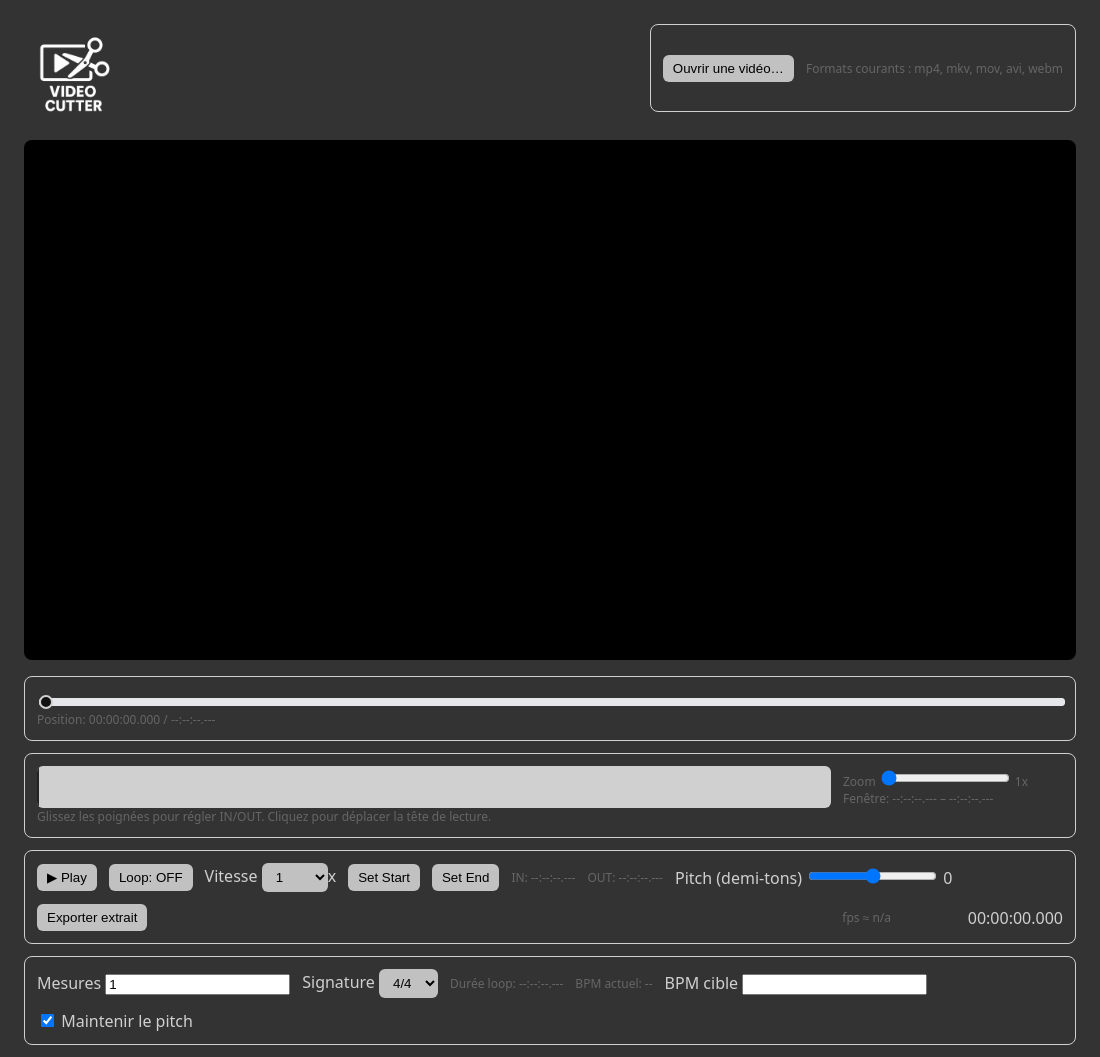
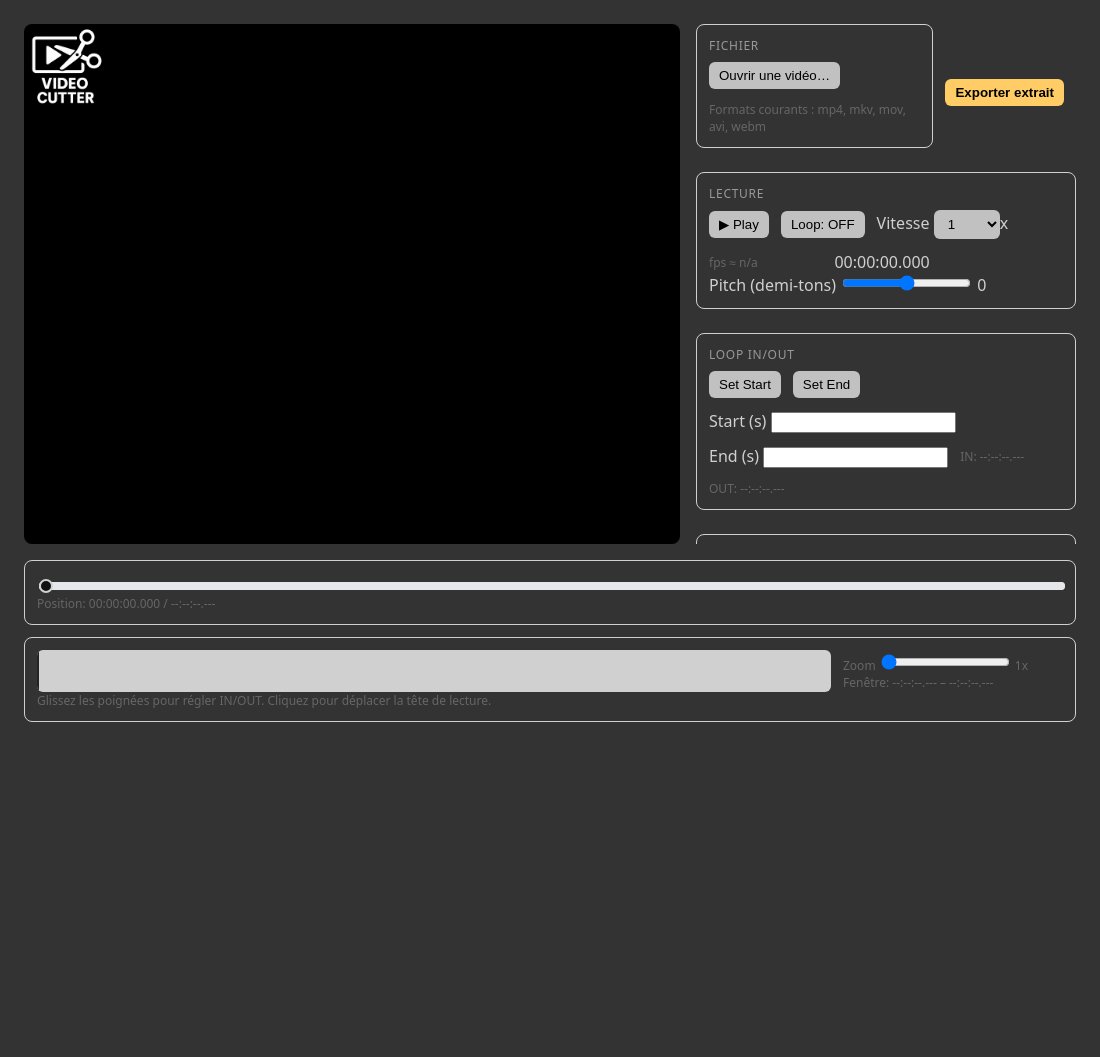
Before and after one commit to pascal-lacroix-pro/VIDEO-CUTTER, an Electron app: page renderer/index.html in a window 1100 px wide. After the commit the page ends 808 px from the top, so only its background shows below. Drawn offline with Linux system fonts and the light colour scheme.

Commit message:
Version 1.0.3

```diff
--- a/renderer/app.js
+++ b/renderer/app.js
@@ -18,6 +18,8 @@ document.addEventListener("DOMContentLoaded", () => {
   let endPoint = null;
   const startDisp = $("#startDisplay");
   const endDisp = $("#endDisplay");
+  const startInput = $("#startInput");
+  const endInput = $("#endInput");
 
   const exportBtn = $("#exportClip");
   const exportStatus = $("#exportStatus");
@@ -106,6 +108,16 @@ document.addEventListener("DOMContentLoaded", () => {
     const beats = getBeatsPerBar();
     const bpm = (bars * beats * 60) / dur;
     if (bpmComputedEl) bpmComputedEl.textContent = bpm.toFixed(2);
+  }
+
+  function updateStartEndInputs() {
+    if (startInput) {
+      startInput.value =
+        startPoint == null ? "" : startPoint.toFixed(3).toString();
+    }
+    if (endInput) {
+      endInput.value = endPoint == null ? "" : endPoint.toFixed(3).toString();
+    }
   }
 
   barsInput?.addEventListener("input", () => {
@@ -281,6 +293,13 @@ document.addEventListener("DOMContentLoaded", () => {
     }
   }
 
+  function pausePlayback() {
+    video.pause();
+    if (previewAudio && !previewAudio.paused) {
+      previewAudio.pause();
+    }
+  }
+
   function xToTime(clientX) {
     if (!timeline) return null;
     const win = getTimelineWindow();
@@ -297,20 +316,14 @@ document.addEventListener("DOMContentLoaded", () => {
 
   tlStartHandle?.addEventListener("pointerdown", (e) => {
     dragMode = "start";
-    video.pause();
-    if (previewAudio && !previewAudio.paused) {
-      previewAudio.pause();
-    }
+    pausePlayback();
     timeline?.setPointerCapture(e.pointerId);
     e.preventDefault();
   });
 
   tlEndHandle?.addEventListener("pointerdown", (e) => {
     dragMode = "end";
-    video.pause();
-    if (previewAudio && !previewAudio.paused) {
-      previewAudio.pause();
-    }
+    pausePlayback();
     timeline?.setPointerCapture(e.pointerId);
     e.preventDefault();
   });
@@ -321,17 +334,20 @@ document.addEventListener("DOMContentLoaded", () => {
     if (t == null) return;
     dragMode = "range";
     dragOffset = t - startPoint;
-    video.pause();
-    if (previewAudio && !previewAudio.paused) {
-      previewAudio.pause();
-    }
+    pausePlayback();
     timeline?.setPointerCapture(e.pointerId);
     e.preventDefault();
   });
 
   timeline?.addEventListener("pointerdown", (e) => {
-    if (e.target === tlStartHandle || e.target === tlEndHandle) return;
-    if (e.target === tlRange) return;
+    if (
+      e.target === tlStartHandle ||
+      e.target === tlEndHandle ||
+      e.target === tlRange
+    ) {
+      pausePlayback();
+      return;
+    }
     const t = xToTime(e.clientX);
     if (t == null) return;
     video.currentTime = t;
@@ -340,6 +356,7 @@ document.addEventListener("DOMContentLoaded", () => {
 
   timeline?.addEventListener("pointermove", (e) => {
     if (!dragMode) return;
+    pausePlayback();
     const t = xToTime(e.clientX);
     if (t == null) return;
 
@@ -369,6 +386,7 @@ document.addEventListener("DOMContentLoaded", () => {
       endDisp.textContent = formatTime(endPoint);
       video.currentTime = clamp(t, startPoint, endPoint);
     }
+    updateStartEndInputs();
     updateSeekbarBackground();
     updateBpmDisplay();
     updateTimeline();
@@ -431,6 +449,7 @@ document.addEventListener("DOMContentLoaded", () => {
       endPoint = null;
       endDisp.textContent = "--:--:--.---";
     }
+    updateStartEndInputs();
     updateSeekbarBackground();
     updateBpmDisplay();
     updateTimeline();
@@ -448,6 +467,7 @@ document.addEventListener("DOMContentLoaded", () => {
     }
     endPoint = cur;
     endDisp.textContent = formatTime(endPoint);
+    updateStartEndInputs();
     updateSeekbarBackground();
     updateBpmDisplay();
     updateTimeline();
@@ -499,6 +519,7 @@ document.addEventListener("DOMContentLoaded", () => {
     video.playbackRate = Number(rateSel.value) || 1;
     measured = false;
     fpsEl.textContent = "fps ≈ n/a";
+    updateStartEndInputs();
     updateBpmDisplay();
     updateTimeline();
     // Petite lecture automatique pour initialiser l’affichage si souhaité
@@ -516,15 +537,15 @@ document.addEventListener("DOMContentLoaded", () => {
     else video.pause();
   });
   updatePlayToggle();
-  $("#back05").addEventListener("click", () => nudge(-0.5));
-  $("#fwd05").addEventListener("click", () => nudge(+0.5));
+  $("#back05")?.addEventListener("click", () => nudge(-0.5));
+  $("#fwd05")?.addEventListener("click", () => nudge(+0.5));
   rateSel.addEventListener(
     "change",
     (e) => (video.playbackRate = Number(e.target.value) || 1)
   );
 
-  $("#prevFrame").addEventListener("click", () => stepFrame(-1));
-  $("#nextFrame").addEventListener("click", () => stepFrame(+1));
+  $("#prevFrame")?.addEventListener("click", () => stepFrame(-1));
+  $("#nextFrame")?.addEventListener("click", () => stepFrame(+1));
 
   // --- Affichage timecode
   video.addEventListener("timeupdate", updateTime);
@@ -618,14 +639,41 @@ document.addEventListener("DOMContentLoaded", () => {
     return `${hh}:${mm}:${ss}.${mss}`;
   }
 
+  function applyStartFromInput() {
+    const v = Number(startInput?.value);
+    if (!Number.isFinite(v)) return;
+    const max = endPoint != null ? endPoint - EPS : video.duration || Infinity;
+    startPoint = clamp(v, 0, max);
+    startDisp.textContent = formatTime(startPoint);
+    if (endPoint != null && endPoint <= startPoint) {
+      endPoint = null;
+      endDisp.textContent = "--:--:--.---";
+    }
+    updateStartEndInputs();
+    updateSeekbarBackground();
+    updateBpmDisplay();
+    updateTimeline();
+    schedulePreviewRender();
+  }
+
+  function applyEndFromInput() {
+    if (startPoint == null) {
+      alert("Veuillez d’abord définir un point de départ (Start).");
+      return;
+    }
+    const v = Number(endInput?.value);
+    if (!Number.isFinite(v)) return;
+    endPoint = clamp(v, startPoint + EPS, video.duration || Infinity);
+    endDisp.textContent = formatTime(endPoint);
+    updateStartEndInputs();
+    updateSeekbarBackground();
+    updateBpmDisplay();
+    updateTimeline();
+    schedulePreviewRender();
+  }
+
   // --- Raccourcis clavier
   window.addEventListener("keydown", (e) => {
-    // éviter les conflits si un input est focus
-    if (
-      ["INPUT", "TEXTAREA", "SELECT"].includes(document.activeElement?.tagName)
-    )
-      return;
-
     switch (e.key) {
       case " ": // Espace
         e.preventDefault();
@@ -634,12 +682,14 @@ document.addEventListener("DOMContentLoaded", () => {
         break;
       case "ArrowLeft":
         e.preventDefault();
-        if (video.paused) stepFrame(-1);
+        if (e.shiftKey) stepFrame(-10);
+        else if (video.paused) stepFrame(-1);
         else nudge(-0.5);
         break;
       case "ArrowRight":
         e.preventDefault();
-        if (video.paused) stepFrame(+1);
+        if (e.shiftKey) stepFrame(+10);
+        else if (video.paused) stepFrame(+1);
         else nudge(+0.5);
         break;
       case ",":
@@ -724,4 +774,7 @@ document.addEventListener("DOMContentLoaded", () => {
   seek.addEventListener("pointerup", endScrub);
   seek.addEventListener("pointercancel", endScrub);
   seek.addEventListener("pointerleave", () => isScrubbing && endScrub());
+
+  startInput?.addEventListener("change", applyStartFromInput);
+  endInput?.addEventListener("change", applyEndFromInput);
 });
--- a/renderer/index.html
+++ b/renderer/index.html
@@ -25,11 +25,8 @@
         padding: 16px;
         background: #333;
         color: #d0d0d0;
-        display: flex;
-        flex-direction: column;
-        gap: 16px;
         height: 100vh; /* plein écran */
-        min-height: 0; /* clé: permet au centre de rétrécir */
+        min-height: 0;
         /* overflow: hidden; évite scroll parasite si la vidéo déborde */
       }
 
@@ -51,26 +48,64 @@
         margin-bottom: 12px;
       }
 
-      /* Header & footer prennent juste leur place, pas plus */
-      .header,
-      .footer {
-        flex: 0 0 auto;
+      .section-title {
+        font-size: 12px;
+        color: #999;
+        text-transform: uppercase;
+        letter-spacing: 0.06em;
+        margin-bottom: 8px;
       }
 
-      .header {
-        display: flex;
-        justify-content: space-between;
+      .cta {
+        background: #ffcc66;
+        color: #000;
+        font-weight: 600;
       }
 
-      /* ===== Vidéo: grandit au maximum, ne chevauche pas la footer ===== */
-      .main {
-        flex-grow: 1;
-        max-height: 65vh;
+      .layout {
+        display: grid;
+        grid-template-columns: 1.3fr 380px;
+        grid-template-rows: 65vh auto;
+        gap: 16px;
+        height: calc(100vh - 32px);
+        min-height: 0;
+        align-items: start;
+      }
+
+      .logo-block {
+        position: fixed;
+        top: 1em;
+        left: 1em;
+        z-index: 20;
+      }
+
+      .video-wrap {
+        grid-column: 1;
+        grid-row: 1;
+        min-width: 0;
+      }
+
+      .right {
+        grid-column: 2;
+        grid-row: 1;
+        max-width: 420px;
+        min-width: 320px;
+        display: flex;
+        flex-direction: column;
+        gap: 12px;
+        height: 65vh; /* aligné sur la fenêtre vidéo */
+        overflow: auto;
+      }
+
+      .bottom {
+        grid-column: 1 / -1;
+        grid-row: 2;
+        width: 100%;
       }
 
       #video {
         width: 100%;
-        height: 100%; /* remplit la zone centrale de la page */
+        height: 65vh;
         object-fit: contain; /* bandes noires si nécessaire, pas d’étirement */
         background: #000;
         border-radius: 8px;
@@ -202,24 +237,126 @@
     </style>
   </head>
   <body>
-    <header class="header">
+    <div class="logo-block">
       <h1>
         <img src="./logo.png" alt="" id="logo" />
       </h1>
+    </div>
 
-      <!-- Ouvrir un fichier vidéo via le dialog Electron -->
-      <div class="box row">
-        <button id="openFile">Ouvrir une vidéo…</button>
-        <span class="small">Formats courants : mp4, mkv, mov, avi, webm</span>
+    <div class="layout">
+      <div class="video-wrap">
+        <!-- Lecteur vidéo -->
+        <video id="video" preload="metadata" playsinline></video>
       </div>
-    </header>
 
-    <main class="main">
-      <!-- Lecteur vidéo -->
-      <video id="video" preload="metadata" playsinline></video>
-    </main>
+      <div class="right">
+        <div class="row">
+          <div class="box grow">
+            <div class="section-title">Fichier</div>
+            <div class="row">
+              <button id="openFile">Ouvrir une vidéo…</button>
+              <span class="small"
+                >Formats courants : mp4, mkv, mov, avi, webm</span
+              >
+            </div>
+          </div>
+          <button id="exportClip" class="cta">Exporter extrait</button>
+          <span id="exportStatus" class="small"></span>
+        </div>
 
-    <footer class="footer">
+        <div class="box">
+          <div class="section-title">Lecture</div>
+          <div class="row">
+            <button id="playToggle">▶︎ Play</button>
+            <button id="loopToggle">Loop: OFF</button>
+            <label
+              >Vitesse
+              <select id="rate">
+                <option>0.25</option>
+                <option>0.5</option>
+                <option selected>1</option>
+                <option>1.25</option>
+                <option>1.5</option>
+                <option>2</option>
+                <option>4</option></select
+              >x
+            </label>
+            <span class="grow"></span>
+            <span id="fps" class="small">fps ≈ n/a</span>
+            <span id="time" class="time">00:00:00.000</span>
+          </div>
+          <div class="row">
+            <label
+              >Pitch (demi-tons)
+              <input
+                id="pitchSemis"
+                type="range"
+                min="-12"
+                max="12"
+                step="1"
+                value="0"
+              />
+              <span id="pitchSemisVal">0</span>
+            </label>
+          </div>
+        </div>
+
+        <div class="box">
+          <div class="section-title">Loop IN/OUT</div>
+          <div class="row">
+            <button id="setStart">Set Start</button>
+            <button id="setEnd">Set End</button>
+            <label
+              >Start (s)
+              <input id="startInput" type="number" min="0" step="0.001" />
+            </label>
+            <label
+              >End (s)
+              <input id="endInput" type="number" min="0" step="0.001" />
+            </label>
+            <span class="small"
+              >IN: <span id="startDisplay">--:--:--.---</span></span
+            >
+            <span class="small"
+              >OUT: <span id="endDisplay">--:--:--.---</span></span
+            >
+          </div>
+        </div>
+
+        <div class="box">
+          <div class="section-title">Tempo</div>
+          <div class="row">
+            <label
+              >Mesures
+              <input id="bars" type="number" min="1" step="1" value="1" />
+            </label>
+            <label
+              >Signature
+              <select id="beatsPerBar">
+                <option value="4">4/4</option>
+                <option value="3">3/4</option>
+                <option value="2">2/4</option>
+                <option value="6">6/8</option>
+              </select>
+            </label>
+            <span class="small"
+              >Durée loop: <span id="loopLen">--:--:--.---</span></span
+            >
+            <span class="small"
+              >BPM actuel: <span id="bpmComputed">--</span></span
+            >
+            <label
+              >BPM cible
+              <input id="bpmTarget" type="number" min="1" step="0.1" />
+            </label>
+            <label
+              ><input id="keepPitch" type="checkbox" checked /> Maintenir le
+              pitch</label
+            >
+          </div>
+        </div>
+      </div>
+      <div class="bottom">
       <!-- Barre de défilement -->
       <div class="box">
         <input
@@ -262,7 +399,8 @@
               <span id="tlZoomVal">1x</span>
             </div>
             <div class="small">
-              Fenêtre: <span id="tlWindow">--:--:--.--- – --:--:--.---</span>
+              Fenêtre:
+              <span id="tlWindow">--:--:--.--- – --:--:--.---</span>
             </div>
           </div>
         </div>
@@ -271,106 +409,9 @@
           tête de lecture.
         </div>
       </div>
-
-      <!-- Contrôles -->
-      <div class="box row">
-        <button id="playToggle">▶︎ Play</button>
-
-        <button id="loopToggle">Loop: OFF</button>
-
-        <div style="display: none">
-          <button id="back05">⟲ 0,5s</button>
-          <button id="fwd05">⟳ 0,5s</button>
-          <button id="prevFrame">⟸ Frame</button>
-          <button id="nextFrame">Frame ⟹</button>
-        </div>
-
-        <label
-          >Vitesse
-          <select id="rate">
-            <option>0.25</option>
-            <option>0.5</option>
-            <option selected>1</option>
-            <option>1.25</option>
-            <option>1.5</option>
-            <option>2</option>
-            <option>4</option></select
-          >x
-        </label>
-
-        <button id="setStart">Set Start</button>
-        <button id="setEnd">Set End</button>
-        <span class="small"
-          >IN: <span id="startDisplay">--:--:--.---</span></span
-        >
-        <span class="small"
-          >OUT: <span id="endDisplay">--:--:--.---</span></span
-        >
-
-        <label
-          >Pitch (demi-tons)
-          <input
-            id="pitchSemis"
-            type="range"
-            min="-12"
-            max="12"
-            step="1"
-            value="0"
-          />
-          <span id="pitchSemisVal">0</span>
-        </label>
-
-        <button id="exportClip">Exporter extrait</button>
-        <span id="exportStatus" class="small"></span>
-
-        <span class="grow"></span>
-        <span id="fps" class="small">fps ≈ n/a</span>
-        <span id="time" class="time">00:00:00.000</span>
+    </div>
       </div>
-
-      <!-- BPM / tempo -->
-      <div class="box row">
-        <label
-          >Mesures
-          <input id="bars" type="number" min="1" step="1" value="1" />
-        </label>
-        <label
-          >Signature
-          <select id="beatsPerBar">
-            <option value="4">4/4</option>
-            <option value="3">3/4</option>
-            <option value="2">2/4</option>
-            <option value="6">6/8</option>
-          </select>
-        </label>
-        <span class="small"
-          >Durée loop: <span id="loopLen">--:--:--.---</span></span
-        >
-        <span class="small"
-          >BPM actuel: <span id="bpmComputed">--</span></span
-        >
-        <label
-          >BPM cible
-          <input id="bpmTarget" type="number" min="1" step="0.1" />
-        </label>
-        <label
-          ><input id="keepPitch" type="checkbox" checked /> Maintenir le
-          pitch</label
-        >
-      </div>
-
-      <!-- <div class="box small">
-      Raccourcis : <span class="kbd">Espace</span> Play/Pause •
-      <span class="kbd">←</span>/<span class="kbd">→</span> frame-by-frame si
-      pause (sinon ±0,5s) • <span class="kbd">,</span>/<span class="kbd"
-        >.</span
-      >
-      toujours frame-by-frame • <span class="kbd">↑</span>/<span class="kbd"
-        >↓</span
-      >
-      vitesse ±
-    </div> -->
-    </footer>
+    </div>
 
     <script type="module" src="./app.js"></script>
   </body>
```
